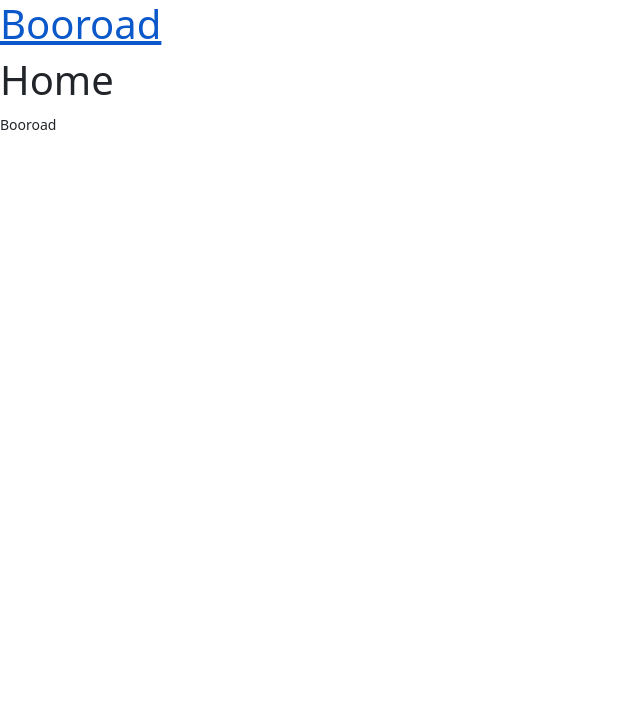
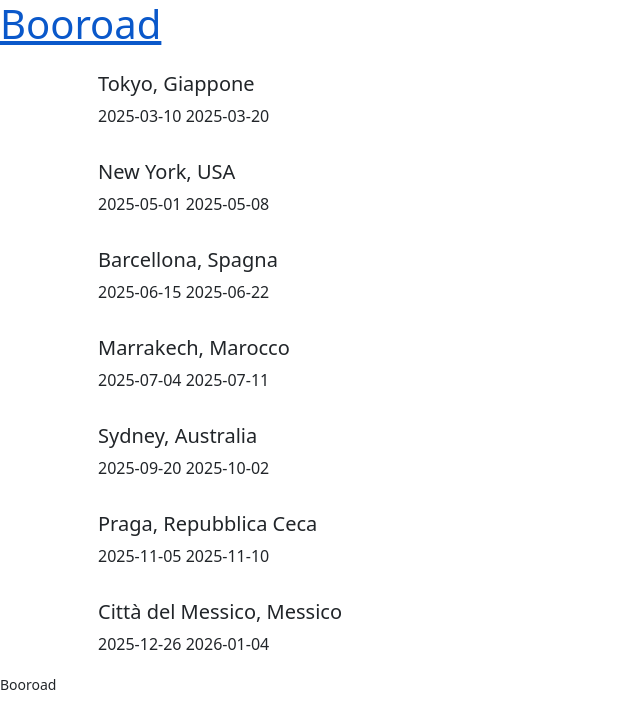
Before and after one commit to gabriele-fontana/booroad, a React (Vite) app: page / in a window 1280 px wide. Shown: the top 728 px of the page, without its empty margins (0-640 px from the left). Built offline with nearby package versions, Linux system fonts and the light colour scheme.

Commit message:
add render viaggi from data

```diff
--- a/src/pages/HomePage.jsx
+++ b/src/pages/HomePage.jsx
@@ -1,7 +1,19 @@
+import viaggi from "../data/viaggi"
+
 export default function HomePage() {
     return (
-        <>
-            <h1>Home</h1>
-        </>
+        <div className="container">
+
+            <div>
+                {
+                    viaggi.map(viaggio => (
+                        <div key={viaggio.id} className="p-3">
+                            <h2 className="h5">{viaggio.destinazione}</h2>
+                            <div>{viaggio.data_inizio} {viaggio.data_fine}</div>
+                        </div>
+                    ))
+                }
+            </div>
+        </div>
     )
 }
```
